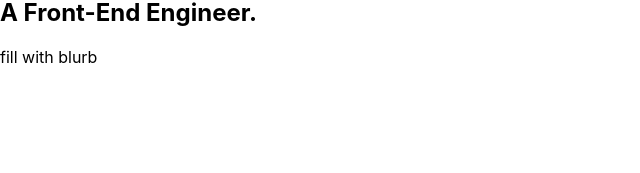
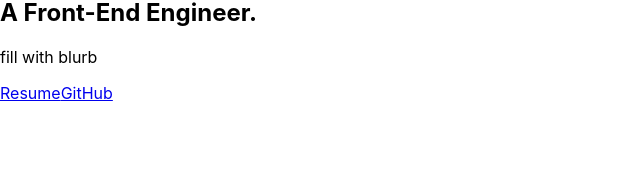
Before and after one commit to smj2021/foliolio, a React (Create React App) app: page / in a window 1280 px wide. Shown: the part 111-284 px from the top of the page, without its empty margins (0-640 px from the left). Built offline with nearby package versions, Linux system fonts and the light colour scheme.

Commit message:
About.jsx filled

```diff
--- a/src/components/About/About.jsx
+++ b/src/components/About/About.jsx
@@ -18,7 +18,26 @@ const About = () => {
         {role && <h2 className='about__role'>A {role}.</h2>}
         <p className='about__desc'>{description && description}</p>
 
+        <div>
+          {resume && (
+            <a href={resume}>
+              <span type='button' className='btn'>Resume
+              </span>
+            </a>
+          )}
 
+          {social && (
+            <>
+              {social.github && (
+                <a href={social.github}
+                  aria-label='github'
+                  className='link'>
+                  GitHub
+                </a>
+              )}
+            </>
+          )}
+        </div>
 
       </div>
     </section>
```
